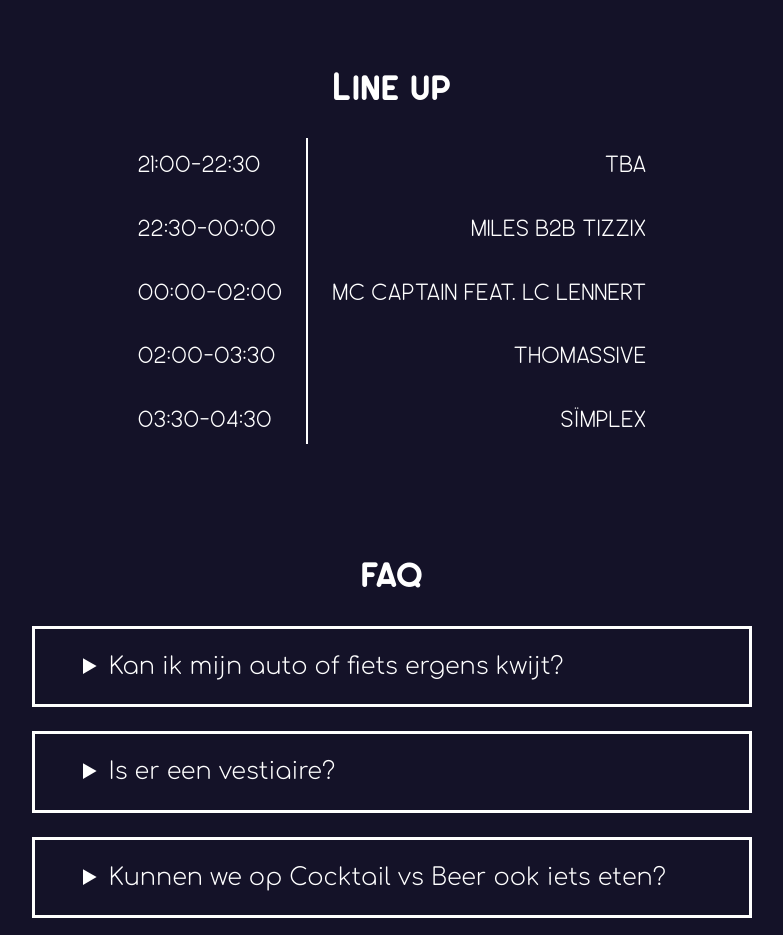
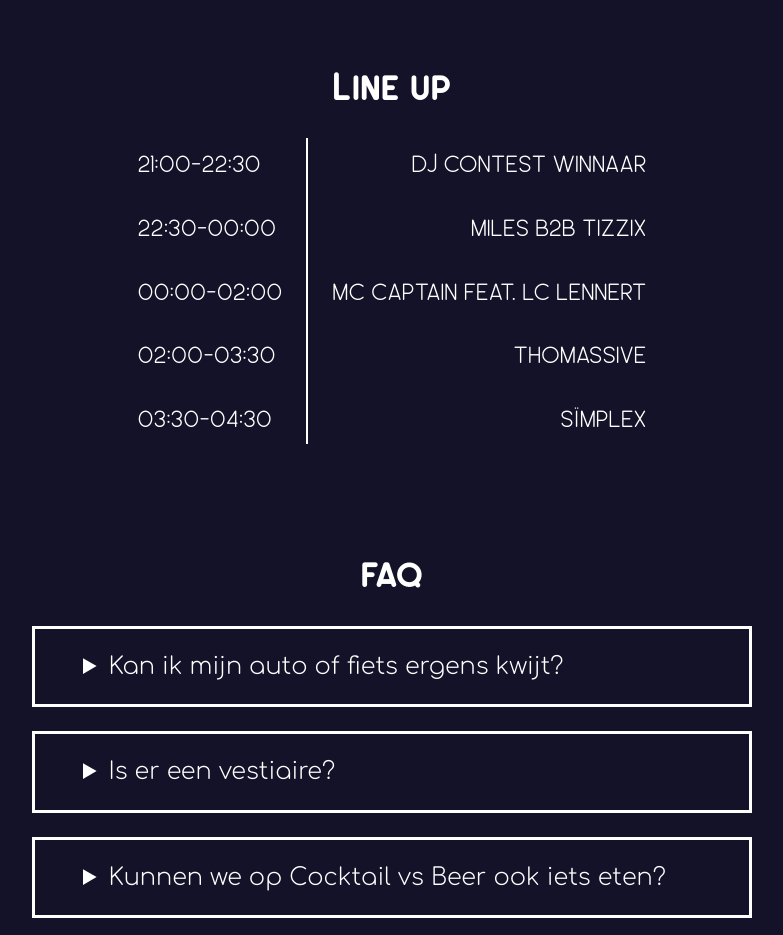
Before and after one commit to Cocktail-vs-Beer/frontend, a Next.js app: page / in a window 1280 px wide. Shown: the part 1000-1935 px from the top of the page, without its empty margins (248-1031 px from the left). Built offline with nearby package versions, Linux system fonts and the light colour scheme.

Commit message:
update dj

```diff
--- a/src/pages/index.tsx
+++ b/src/pages/index.tsx
@@ -13,7 +13,7 @@ import { promises as fs } from "fs";
 import Sponsors from "../components/Sponsors";
 
 const lineup: Array<TLineup> = [
-  { timeslot: "21:00-22:30", name: "tba" },
+  { timeslot: "21:00-22:30", name: "DJ contest winnaar" },
   { timeslot: "22:30-00:00", name: "miles b2b tizzix" },
   { timeslot: "00:00-02:00", name: "mc captain feat. lc lennert" },
   { timeslot: "02:00-03:30", name: "thomassive" },
```
